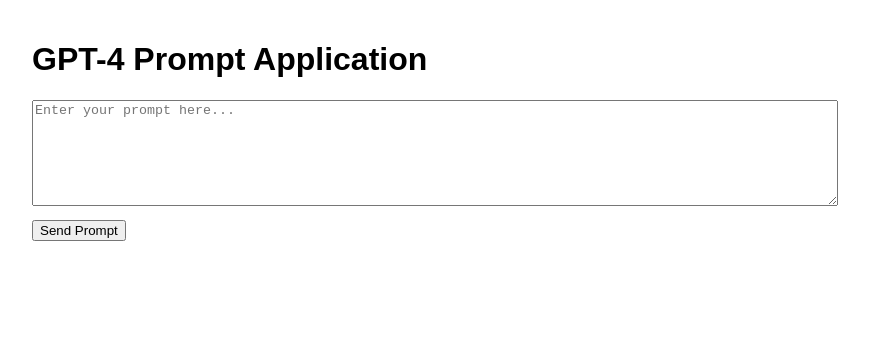
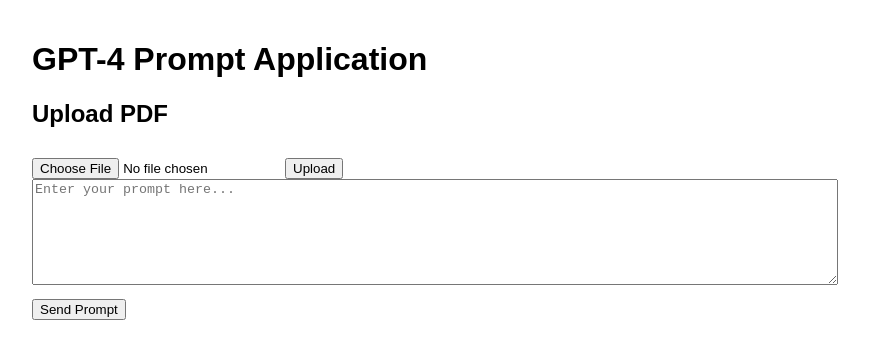
Before and after one commit to tclowers/contractbot-frontend, an Angular app: page / in a window 1280 px wide. Shown: the top 358 px of the page, without its empty margins (208-1077 px from the left). Built offline with nearby package versions, Linux system fonts and the light colour scheme.

Commit message:
basic pdf upload and response display working

```diff
--- a/src/app/gpt-prompt/gpt-prompt.component.html
+++ b/src/app/gpt-prompt/gpt-prompt.component.html
@@ -1,3 +1,14 @@
+<div>
+  <h2>Upload PDF</h2>
+  <input type="file" (change)="onFileSelected($event)" accept=".pdf">
+  <button (click)="uploadFile()">Upload</button>
+</div>
+
+<div *ngIf="uploadResponse">
+  <h3>Upload Response:</h3>
+  <div>{{ uploadResponse }}</div>
+</div>
+
 <textarea [(ngModel)]="prompt" placeholder="Enter your prompt here..."></textarea>
 <button (click)="sendPrompt()">Send Prompt</button>
 
@@ -6,5 +17,4 @@
 <div *ngIf="response">
     <h2>Response:</h2>
     <pre [innerHTML]="response"></pre>
-    <!-- <pre>{{ response }}</pre> -->
 </div>
--- a/src/app/gpt-prompt/gpt-prompt.component.ts
+++ b/src/app/gpt-prompt/gpt-prompt.component.ts
@@ -7,6 +7,13 @@
 interface GPTResponse {
   choices: Array<{ message: { content: string } }>;
 }
+
+interface UploadResponse {
+  text: string;
+}
+
+// const serverUrl = 'https://contractbot-api.azurewebsites.net';
+const serverUrl = 'http://localhost:5198';
 
 @Component({
   selector: 'app-gpt-prompt',
@@ -19,12 +26,13 @@
   prompt = '';
   response: string = '';
   loading = false;
+  uploadResponse: string = '';
+  selectedFile: File | null = null;
 
   constructor(private http: HttpClient) {}
 
   sendPrompt() {
-    const apiUrl = 'https://contractbot-api.azurewebsites.net/api/gpt';
-    // const apiUrl = 'http://localhost:5000/api/gpt';
+    const apiUrl = `${serverUrl}/api/gpt`;
     this.loading = true;
     this.response = '';
     this.http.post<GPTResponse>(apiUrl, { prompt: this.prompt })
@@ -44,4 +52,28 @@
   formatResponse(text: string): string {
     return text.replace(/\*\*(.*?)\*\*/g, '<strong>$1</strong>');
   }
+
+  onFileSelected(event: any) {
+    this.selectedFile = event.target.files[0];
+  }
+
+  uploadFile() {
+    if (!this.selectedFile) {
+      alert('Please select a file first!');
+      return;
+    }
+
+    const formData = new FormData();
+    formData.append('file', this.selectedFile);
+
+    this.http.post<UploadResponse>(`${serverUrl}/api/gpt/upload-pdf`, formData)
+      .subscribe({
+        next: (response) => {
+          this.uploadResponse = response.text;
+        },
+        error: (error) => {
+          this.uploadResponse = 'An error occurred during file upload: ' + error.message;
+        }
+      });
+  }
 }
```
